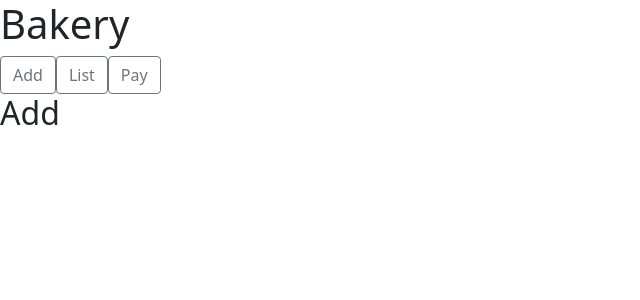
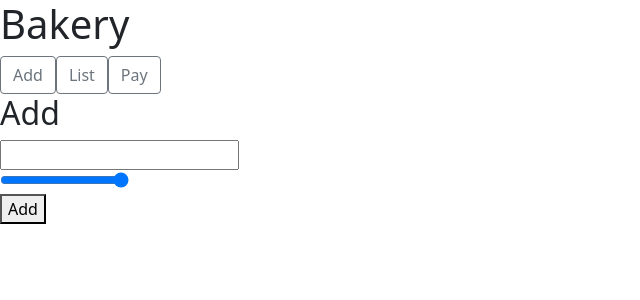
Before and after one commit to acdmft/bakery, a React (Create React App) app: page / in a window 1280 px wide. Shown: the top 300 px of the page, without its empty margins (0-640 px from the left). Built offline with nearby package versions, Linux system fonts and the light colour scheme.

Commit message:
add inputs and handle functions (ex-4)

```diff
--- a/src/App.js
+++ b/src/App.js
@@ -1,5 +1,5 @@
 import React from "react";
-import 'bootstrap/dist/css/bootstrap.min.css';
+import "bootstrap/dist/css/bootstrap.min.css";
 import Button from "./components/Button";
 import Add from "./components/Add";
 import List from "./components/List";
@@ -12,38 +12,47 @@ class App extends React.Component {
     this.state = {
       activeTab: "Add",
       items: [],
+      productName: "",
+      price: 1,
     };
     this.renderActiveTab = this.renderActiveTab.bind(this);
     this.handleClick = this.handleClick.bind(this);
     this.selectAdd = this.selectAdd.bind(this);
     this.selectList = this.selectList.bind(this);
     this.selectPay = this.selectPay.bind(this);
+    this.updatePrice = this.updatePrice.bind(this);
+    this.updateProductName = this.updateProductName.bind(this);
   }
   renderActiveTab() {
     switch (this.state.activeTab) {
       case "Add":
-        return (<Add></Add>);
+        return <Add></Add>;
         break;
       case "List":
-        return (<List></List>);
+        return <List></List>;
         break;
       case "Pay":
-        return (<Pay></Pay>);
+        return <Pay></Pay>;
         break;
     }
-  };
+  }
   handleClick(e) {
-    this.setState({activeTab: e.target.innerText});
-    console.log(this.state.activeTab);
-  };
+    this.setState({ activeTab: e.target.innerText });
+  }
   selectAdd() {
-    this.setState({activeTab: "Add"})
+    this.setState({ activeTab: "Add" });
   }
   selectList() {
-    this.setState({activeTab: "List"})
+    this.setState({ activeTab: "List" });
   }
   selectPay() {
-    this.setState({activeTab: "Pay"})
+    this.setState({ activeTab: "Pay" });
+  }
+  updateProductName(e) {
+    this.setState({productName: e.target.value});
+  }
+  updatePrice(e) {
+    this.setState({price: e.target.value});
   }
   render() {
     return (
@@ -53,9 +62,22 @@ class App extends React.Component {
         <Button onClick={this.selectList} children={"List"}></Button>
         <Button onClick={this.selectPay} children={"Pay"}></Button>
         <h2>{this.state.activeTab}</h2>
-
+        <form>
+          <div>
+            <input type="text" onChange={this.updateProductName}></input>
+          </div>
+          <div>
+            <input
+              type="range"
+              min="1"
+              max="10"
+              onChange={this.updatePrice}
+            ></input>
+          </div>
+          <button>Add</button>
+        </form>
       </div>
-    )
+    );
   }
 }
 
```
